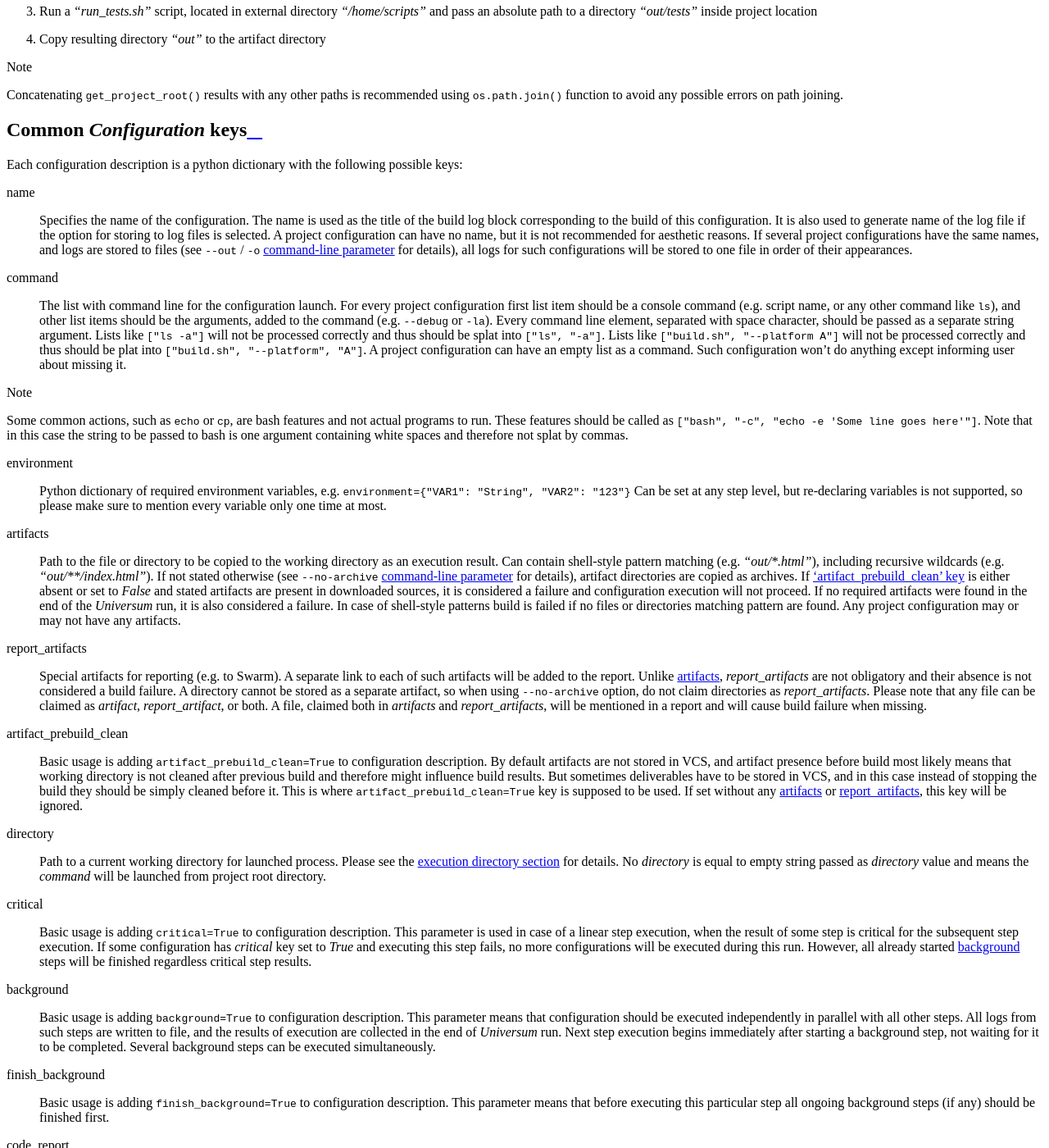
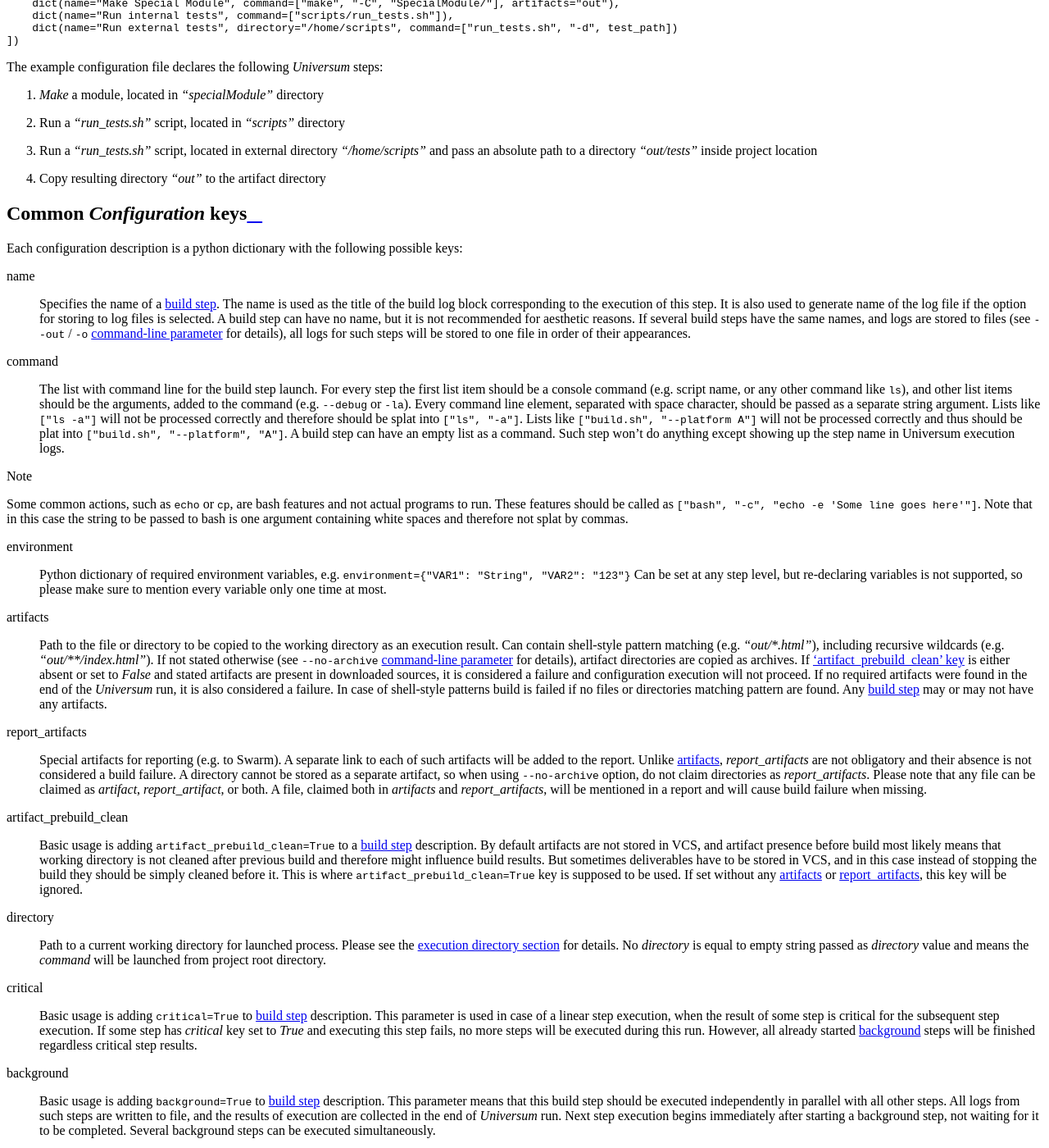
Before and after one commit to Samsung/Universum, a Sphinx documentation site: the page built from doc/configuring.rst, in a window 1280 px wide and 1400 px high, scrolled down 2709 px. Shown: the whole window at 82% size. Built offline with Sphinx 7.4.7 and the Read the Docs theme 2.0.0, drawn with Linux system fonts in a browser that asks for light colours; some of the changed text lies outside the part shown.

Commit message:
refactor(docs): update 'configuring'

```diff
--- a/doc/configuring.rst
+++ b/doc/configuring.rst
@@ -18,29 +18,37 @@
 
     Generally there should be no need to implement complex logic in the configuration file,
     however the `Universum` doesn't limit what project uses its configuration file for. Also,
-    there are no restriction on using of external python modules, libraries or on the
+    there are no restriction on using of the external python modules, libraries or on the
     structure of the configuration file itself.
 
-    The project is free to use whatever it needs in the configuration file; just remember,
+    The project is free to use whatever it needs in the configuration file; just remember that
     all the calculations are done on config processing, not step execution.
 
 
-Project configuration
----------------------
+Build step
+----------
 
-.. TODO: rename whole article into 'Project configuration' and refactor the contents
+Project configuration is a list of actions to be performed to test a project: e.g., prepare environment,
+build project for some specific platform or run a specific test script. These actions are mostly referred as
+"build steps". A project configuration, being a list of build steps, is sometimes referred as a build configuration.
 
-Project configuration (also mentioned as `build configuration`) is a simple complete way
-to test the project: e.g., build it for some specific platform, or run some specific test script.
-Basically, `project configuration` is a single launch of some external application or script.
+Here's an example of such actions::
 
-For example::
-
-    $ ./build.sh -d --platform MSM8996
+    $ ./build.sh -d --platform linux_amd64
+    $ cp -r ./build/results/ ./tests
     $ make tests
     $ ./run_regression_tests.sh
 
-— are three different possible project configurations.
+Each build step is defined by two main parameters:
+
+* a `name` to refer to
+* a `command` to execute
+
+Both `name` and `command`, however, can be undefined. A build step without a name will still be issued a number;
+a build step without a command will do nothing, but will still appear in log (and have a step number).
+
+Aside from these, `Universum` provides :ref:`a list of other step parameters <keys>`.
+Also the build steps can be :ref:`added, multiplied <combining>` and :ref:`excluded <filtering>`.
 
 
 Minimal project configuration file
@@ -55,31 +63,28 @@
     configs = Configuration([dict(name="Build", command=["build.sh"])])
 
 This configuration file uses a :class:`Configuration` class from the :mod:`universum.configuration_support`
-module and describes exactly one build step.
+module and describes exactly one `build step`_.
 
 .. note::
 
     Creating a :class:`Configuration` instance takes a list of dictionaries as an argument,
-    where every new list member describes a new build step.
+    where every new list member describes a new `build step`_.
 
-* The :mod:`universum.configuration_support` module provides several functions to be used by project configuration files
-* The `Universum` expects project configuration file to define global variable with
-  name `configs`. This variable defines all project configurations to be used in a build.
+* The :mod:`universum.configuration_support` module provides several helpful functions to be used
+  by project configuration files.
+* The `Universum` expects project configuration file to define global variable with name `configs`.
+  This variable defines all build steps to be performed during a single `Universum` run.
 
-The minimal project configuration file example defines just one project configuration with
-the following parameters:
+This exact configuration file defines a project configuration that consists of one step with the following parameters:
 
 #. **name** is a string `"Build"`
 #. **command** is a list with a string item `"build.sh"`
-
-Both `name` and `command`, however, can be missing. A build configuration without a name will still have a step number;
-a build configuration without issued command will do nothing, but will still appear in log and have a step number.
 
 .. note::
 
     Command line is a list with (so far) one string item, not just a string.
     Command name and all the following arguments must be passed as a list of separate strings.
-    See `List of configurations`_ for more details.
+    See `command` key :ref:`detailed description <keys>` for more details.
 
 
 Execution directory
@@ -91,9 +96,8 @@
 Also, some console applications, such as ``make`` and ``ant``, support setting working directory
 using special argument. Some other applications lack this support.
 
-That is why it is sometimes necessary, and sometimes just convenient to launch
-the configuration `command` in a directory other then project root. This can be easily done
-using `directory` keyword:
+That is why it is sometimes necessary, and sometimes just convenient to launch the stated `command`
+in a directory other then project root. This can be easily done using `directory` keyword:
 
 .. testcode::
 
@@ -117,8 +121,8 @@
 
 .. note::
 
-    The `Universum` launches in its own working directory that may be changed for every run
-    and therefore cannot be hardcoded in `configs.py` file. Also, if not stated otherwise,
+    The `Universum` launches build steps in its own working directory that may be changed for every run
+    and therefore cannot be hardcoded in Universum configuration file. Also, if not stated otherwise,
     project sources are copied to a temporary directory that will be deleted after a run.
     This directory may be created in different places depending on various `Universum` settings
     (not only the `working directory`, mentioned above), so the path to this directory
@@ -133,7 +137,6 @@
 
     from universum.configuration_support import Configuration, get_project_root
 
-
     configs = Configuration([dict(name="Run tests", directory="/home/scripts",
                                   command=["./run_tests.sh", "--directory", get_project_root()])])
 
@@ -141,15 +144,19 @@
 to project sources as an argument. The :func:`get_project_root` will pass the actual project root,
 no matter where the sources are located on this run.
 
+.. note::
 
-List of configurations
-----------------------
+    Concatenating :func:`get_project_root` results with any other paths is recommended using
+    :func:`os.path.join` function to avoid any possible errors on path joining.
 
-The `Universum` gets the list of project configurations from the `configs` global variable.
-In the basic form this variable contains a flat list of items, and each item represents one
-`project configuration`_.
 
-Below is an example of the configuration file with three different configurations:
+Configuration with several steps
+--------------------------------
+
+The `Universum` gets the list of build steps from the `configs` global variable.
+In the basic form this variable contains a flat list of items, and each item represents one `build step`_.
+
+Below is an example of the configuration file with three different steps:
 
 .. testcode::
 
@@ -171,11 +178,8 @@
    and pass an absolute path to a directory `"out/tests"` inside project location
 4. Copy resulting directory `"out"` to the artifact directory
 
-.. note::
 
-    Concatenating :func:`get_project_root` results with any other paths is recommended using
-    :func:`os.path.join` function to avoid any possible errors on path joining.
-
+.. _keys:
 
 Common `Configuration` keys
 ------------------------
@@ -185,26 +189,25 @@
 ..
 
 name
-    Specifies the name of the configuration. The name is used as the title of the build log
-    block corresponding to the build of this configuration. It is also used to generate
+    Specifies the name of a `build step`_. The name is used as the title of the build log
+    block corresponding to the execution of this step. It is also used to generate
     name of the log file if the option for storing to log files is selected.
-    A project configuration can have no name, but it is not recommended for aesthetic reasons.
-    If several project configurations have the same names, and logs are stored to files
+    A build step can have no name, but it is not recommended for aesthetic reasons.
+    If several build steps have the same names, and logs are stored to files
     (see ``--out`` / ``-o``  `command-line parameter <args.html#Output>`__ for details),
-    all logs for such configurations will be stored to one file in order of their appearances.
+    all logs for such steps will be stored to one file in order of their appearances.
 
 ..
 
 command
-    The list with command line for the configuration launch. For every project configuration
-    first list item should be a console command (e.g. script name, or any other command like ``ls``),
-    and other list items should be the arguments, added to the command (e.g. ``--debug`` or ``-la``).
-    Every command line element, separated with space character, should be passed as a separate
-    string argument. Lists like ``["ls -a"]`` will not be processed correctly and thus
-    should be splat into ``["ls", "-a"]``. Lists like ``["build.sh", "--platform A"]``
-    will not be processed correctly and thus should be plat into ``["build.sh", "--platform", "A"]``.
-    A project configuration can have an empty list as a command. Such configuration
-    won't do anything except informing user about missing it.
+    The list with command line for the build step launch. For every step the first list item should be
+    a console command (e.g. script name, or any other command like ``ls``), and other list items should be
+    the arguments, added to the command (e.g. ``--debug`` or ``-la``).
+    Every command line element, separated with space character, should be passed as a separate string argument.
+    Lists like ``["ls -a"]`` will not be processed correctly and therefore should be splat into ``["ls", "-a"]``.
+    Lists like ``["build.sh", "--platform A"]`` will not be processed correctly and thus should be plat into
+    ``["build.sh", "--platform", "A"]``. A build step can have an empty list as a command.
+    Such step won't do anything except showing up the step name in Universum execution logs.
 
 .. note::
 
@@ -232,7 +235,7 @@
     execution will not proceed.
     If no required artifacts were found in the end of the `Universum` run, it is also considered a failure.
     In case of shell-style patterns build is failed if no files or directories matching pattern are found.
-    Any project configuration may or may not have any artifacts.
+    Any `build step`_ may or may not have any artifacts.
 
 .. _report_artifacts:
 
@@ -249,7 +252,7 @@
 .. _clean_artifacts:
 
 artifact_prebuild_clean
-    Basic usage is adding ``artifact_prebuild_clean=True`` to configuration description.
+    Basic usage is adding ``artifact_prebuild_clean=True`` to a `build step`_ description.
     By default artifacts are not stored in VCS, and artifact presence before build most likely
     means that working directory is not cleaned after previous build and therefore might influence
     build results. But sometimes deliverables have to be stored in VCS, and in this case
@@ -268,18 +271,20 @@
 .. _critical_step:
 
 critical
-    Basic usage is adding ``critical=True`` to configuration description.
+    Basic usage is adding ``critical=True`` to `build step`_ description.
     This parameter is used in case of a linear step execution, when the result of some step is
-    critical for the subsequent step execution. If some configuration has `critical` key set to `True`
-    and executing this step fails, no more configurations will be executed during this run.
+    critical for the subsequent step execution. If some step has `critical` key set to `True`
+    and executing this step fails, no more steps will be executed during this run.
     However, all already started :ref:`background <background_step>` steps will be finished
     regardless critical step results.
+
+.. Add proper description of nested steps `critical` functioning somewhere somehow
 
 .. _background_step:
 
 background
-    Basic usage is adding ``background=True`` to configuration description.
-    This parameter means that configuration should be executed independently in parallel with
+    Basic usage is adding ``background=True`` to `build step`_ description.
+    This parameter means that this build step should be executed independently in parallel with
     all other steps. All logs from such steps are written to file, and the results of execution
     are collected in the end of `Universum` run. Next step execution begins immediately after
     starting a background step, not waiting for it to be completed. Several background steps
@@ -288,15 +293,15 @@
 .. _finish_background:
 
 finish_background
-    Basic usage is adding ``finish_background=True`` to configuration description.
+    Basic usage is adding ``finish_background=True`` to `build step`_ description.
     This parameter means that before executing this particular step all ongoing background steps
     (if any) should be finished first.
 
 ..
 
 code_report
-    Basic usage is adding ``code_report=True`` to configuration description and ``--result-file="${CODE_REPORT_FILE}"``
-    to 'command' arguments.
+    Basic usage is adding ``code_report=True`` to `build step`_ description and
+    ``--result-file="${CODE_REPORT_FILE}"`` to 'command' arguments.
     Specifies step that performs static or syntax analysis of code.
     Analyzers currently provided by Universum are: ``pylint``, ``svace`` and ``uncrustify``
     (see `code_report parameters <code_report.html>`__ for details).
@@ -304,7 +309,7 @@
 .. _tc_tags:
 
 pass_tag, fail_tag
-    Basic usage is adding ``pass_tag="PASS", fail_tag="FAIL"`` to the configuration description.
+    Basic usage is adding ``pass_tag="PASS", fail_tag="FAIL"`` to the `build step`_ description.
     These keys are currently implemented only for TeamCity build. You can specify one, both or neither of them
     per step. Defining ``pass_tag="PASS"`` means that current build on TeamCity will be tagged with label ``PASS``
     if this particular step succeeds. Defining ``fail_tag="FAIL"`` means that current build on TeamCity will be
@@ -313,7 +318,7 @@
     a tag with spaces in TeamCity's web-interface. Every tag is added (if matching condition) after executing
     build step it is set in, not in the end of all run.
     ``pass_tag`` and ``fail_tag`` can also be used when
-    `multiplying build configuration <configuring.html#multiplying-build-configurations>`__, like this:
+    `multiplying build steps <configuring.html#multiplying-build-steps>`__, like this:
 
     .. testsetup::
 
@@ -332,17 +337,17 @@
 
         configs = make * target
 
-    This code will produce this list of configurations:
+    This code will produce this list of build steps:
 
     .. testcode::
         :hide:
 
-        print("$ ./configs.py")
+        print("$ ./.univesrum.py")
         print(configs.dump())
 
     .. testoutput::
 
-        $ ./configs.py
+        $ ./.univesrum.py
         [{'name': 'Make Linux', 'command': 'make --platform Linux', 'pass_tag': 'pass_Linux'},
         {'name': 'Make Windows', 'command': 'make --platform Windows', 'pass_tag': 'pass_Windows'}]
 
@@ -355,11 +360,13 @@
     absolute or relative. All relative paths start from the project root (see :ref:`get_project_root`).
 
 
-Dump configurations list
-------------------------
+.. _dump:
 
-Class :class:`Configuration` has a build-in function :meth:`~Configuration.dump`, that processes the passed dictionaries
-and returns the list of all included build steps.
+Dump a list of build steps
+--------------------------
+
+Class :class:`Configuration` has a build-in function :meth:`~Configuration.dump`, that processes the passed
+dictionaries and returns the list of all included build steps.
 
 Below is an example of the configuration file that uses :meth:`~Configuration.dump` function for debugging:
 
@@ -389,34 +396,35 @@
         print(configs.dump())
 
 The combination of ``#!/usr/bin/env {python}`` and ``if __name__ == '__main__':`` allows launching
-the `configs.py` script from shell.
+the `Universum` configuration files as a script from shell.
 
-For ``from universum.configuration_support import`` to work correctly, `configs.py` should be copied to
-`Universum` root directory and launched there.
+If `Universum` is not installed locally, for ``from universum.configuration_support import`` to work correctly
+the configuration file should be copied to local `Universum` root directory and launched there.
 
 When launched from shell instead of being used by `Universum` system, :ref:`get_project_root` function
 returns current directory instead of actual project root.
 
-The only thing this script will do is create `configs` variable and print all project configurations
-it includes. For example, running the script, given above, will result in the following:
+The only thing this script will do is create `configs` variable and print all build steps it includes.
+For example, running the script, given above, will result in the following:
 
 .. testcode::
     :hide:
 
-    print("$ ./configs.py")
+    print("$ ./.univesrum.py")
     print(configs.dump())
 
 .. testoutput::
 
-    $ ./configs.py
+    $ ./.univesrum.py
     [{'name': 'Make Special Module', 'command': 'make -C SpecialModule/', 'artifacts': 'out'},
     {'name': 'Run internal tests', 'command': 'scripts/run_tests.sh'},
     {'name': 'Run external tests', 'directory': '/home/scripts', 'command': 'run_tests.sh -d /home/Project/out/tests'}]
 
-As second and third build configurations have the same names, if log files are created,
-only two logs will be created: one for the first build step, another for both second and third,
-where the third will follow the second.
+As second and third steps have the same names, if log files are created, only two logs will be created:
+one for the first build step, another for both second and third, where the third will follow the second.
 
+
+.. _combining:
 
 Combining configurations
 ------------------------
@@ -428,8 +436,8 @@
 configuration sets out of several :class:`Configuration` instances.
 
 
-Adding build configurations
-~~~~~~~~~~~~~~~~~~~~~~~~~~~
+Adding configurations
+~~~~~~~~~~~~~~~~~~~~~
 
 See the following example:
 
@@ -447,25 +455,24 @@
     if __name__ == '__main__':
         print(configs.dump())
 
-The addition operator will just concatenate two lists into one, so
-the `result <Dump configurations list_>`_ of such configuration file will be
-the following list of configurations:
+The addition operator will just concatenate two lists into one, so the :ref:`result <dump>`
+of such configuration file will be the following list of build steps:
 
 .. testcode::
     :hide:
 
-    print("$ ./configs.py")
+    print("$ ./.univesrum.py")
     print(configs.dump())
 
 .. testoutput::
 
-    $ ./configs.py
+    $ ./.univesrum.py
     [{'name': 'Make project', 'command': 'make'},
     {'name': 'Run tests', 'command': 'run_tests.sh'}]
 
 
-Multiplying build configurations
-~~~~~~~~~~~~~~~~~~~~~~~~~~~~~~~~
+Multiplying configurations
+~~~~~~~~~~~~~~~~~~~~~~~~~~
 
 Multiplication operator can be used in configuration file two ways:
 
@@ -480,10 +487,7 @@
     >>> print (run * 2 == run + run)
     True
 
-Though the application area of multiplication by a constant is unclear at the moment.
-
-Multiplying configuration by a configuration combines their properties.
-For example, this configuration file:
+Multiplying configuration by a configuration combines their properties. For example, this configuration file:
 
 .. testcode::
 
@@ -501,17 +505,17 @@
     if __name__ == '__main__':
         print(configs.dump())
 
-will `produce <Dump configurations list_>`_ this list of configurations:
+will :ref:`produce <dump>` this list of build steps:
 
 .. testcode::
     :hide:
 
-    print("$ ./configs.py")
+    print("$ ./.univesrum.py")
     print(configs.dump())
 
 .. testoutput::
 
-    $ ./configs.py
+    $ ./.univesrum.py
     [{'name': 'Make Platform A', 'command': 'make --platform A', 'artifacts': 'out'},
     {'name': 'Make Platform B', 'command': 'make --platform B', 'artifacts': 'out'}]
 
@@ -521,7 +525,7 @@
 .. note::
 
     Note the extra space character at the end of the configuration name `"Make "`.
-    As multiplying process uses simple adding of all corresponding configuration settings,
+    As multiplying process uses simple adding of all corresponding step settings,
     string variables are just concatenated, so without extra spaces resulting name
     would look like "MakePlatform A". If we add space character, the resulting name
     becomes "Make Platform A".
@@ -553,17 +557,17 @@
     if __name__ == '__main__':
         print(configs.dump())
 
-This file `will get us <Dump configurations list_>`_ the following list of configurations:
+This file :ref:`will get us <dump>` the following list of build steps:
 
 .. testcode::
     :hide:
 
-    print("$ ./configs.py")
+    print("$ ./.univesrum.py")
     print(configs.dump())
 
 .. testoutput::
 
-    $ ./configs.py
+    $ ./.univesrum.py
     [{'name': 'Make Platform A', 'command': 'make --platform A', 'artifacts': 'out'},
     {'name': 'Make Platform B', 'command': 'make --platform B', 'artifacts': 'out'},
     {'name': 'Run tests for Platform A - Release', 'directory': '/home/scripts', 'command': 'run_tests.sh --all --platform A'},
@@ -581,21 +585,20 @@
 
 .. _filtering:
 
-Excluding configurations
-------------------------
+Excluding build steps
+---------------------
 
 At the moment there is no support for ``-`` operator.
-There is no easy way to exclude one of configurations, generated by adding/multiplying.
-But there is a conditional including implemented. To include/exclude configuration depending on
-environment variable, use `if_env_set` key. When script comes to executing a configuration with
-such key, if there's no environment variable with stated name set to either "true", "yes" or "y",
-configuration is not executed. If any other value should be set, use
-``if_env_set="VARIABLE_NAME == variable_value"`` comparison. Please pay special attention on
-the absence of any quotation marks around `variable_value`: if added, `$VARIABLE_NAME` will be
-compared with `"variable_value"` string and thus fail. Also, please note, that all spaces before and after
-`variable_value` will be automatically removed, so ``if_env_set="VARIABLE_NAME == variable_value "`` will
-be equal to ``os.environ["VARIABLE_NAME"] = "variable_value"`` but not
-``os.environ["VARIABLE_NAME"] = "variable_value "``.
+There is no easy way to exclude one of build steps, generated by adding/multiplying.
+But there is a conditional including implemented. To include/exclude a `build step` depending on
+environment variable, use `if_env_set` key. When script comes to executing a step with such key,
+if there's no environment variable with stated name set to either "true", "yes" or "y",the step is not executed.
+If any other value should be set, use ``if_env_set="VARIABLE_NAME == variable_value"`` comparison.
+Please pay special attention on the absence of any quotation marks around `variable_value`:
+if added, `$VARIABLE_NAME` will be compared with `"variable_value"` string and thus fail. Also, please note,
+that all spaces before and after `variable_value` will be automatically removed, so
+``if_env_set="VARIABLE_NAME == variable_value "`` will be equal to ``os.environ["VARIABLE_NAME"] = "variable_value"``
+but not ``os.environ["VARIABLE_NAME"] = "variable_value "``.
 
 `$VARIABLE_NAME` consist solely of letters, digits, and the '_' (underscore) and not begin with a digit.
 
@@ -603,9 +606,7 @@
 ``if_env_set="VARIABLE_NAME != variable_value"`` (especially ``!= True`` for variables
 to not be set at all).
 
-If executing the configuration depends on more than one environment variable,
-use ``&&`` inside `if_env_set` value. For example,
-``if_env_set="SPECIAL_TOOL_PATH && ADDITIONAL_SOURCES_ROOT"`` configuration will be executed only
-in case of both `$SPECIAL_TOOL_PATH` and `$ADDITIONAL_SOURCES_ROOT` environment variables set
-to some values. If any of them is missing or not set in current environment,
-the configuration will be excluded from current run.
+If executing the build step depends on more than one environment variable, use ``&&`` inside `if_env_set` value.
+For example, ``if_env_set="SPECIAL_TOOL_PATH && ADDITIONAL_SOURCES_ROOT"`` step will be executed only
+in case of both `$SPECIAL_TOOL_PATH` and `$ADDITIONAL_SOURCES_ROOT` environment variables set to some values.
+If any of them is missing or not set in current environment, the step will be excluded from current run.
```
Also changed, not shown: other parts of doc/configuring.rst (+3 -3 lines), setup.py (+4 -3 lines), .readthedocs.yml.
